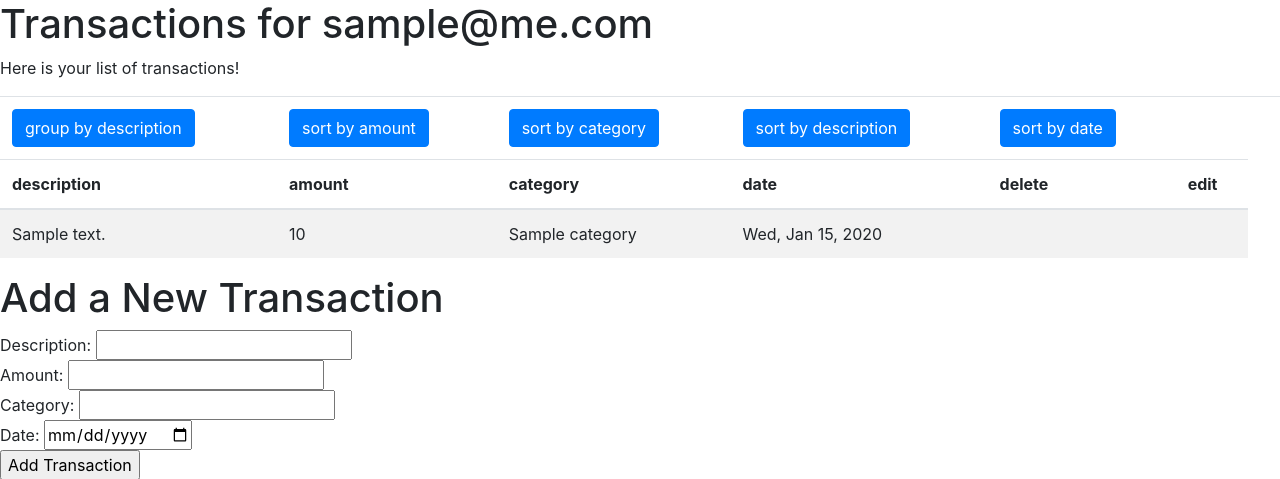
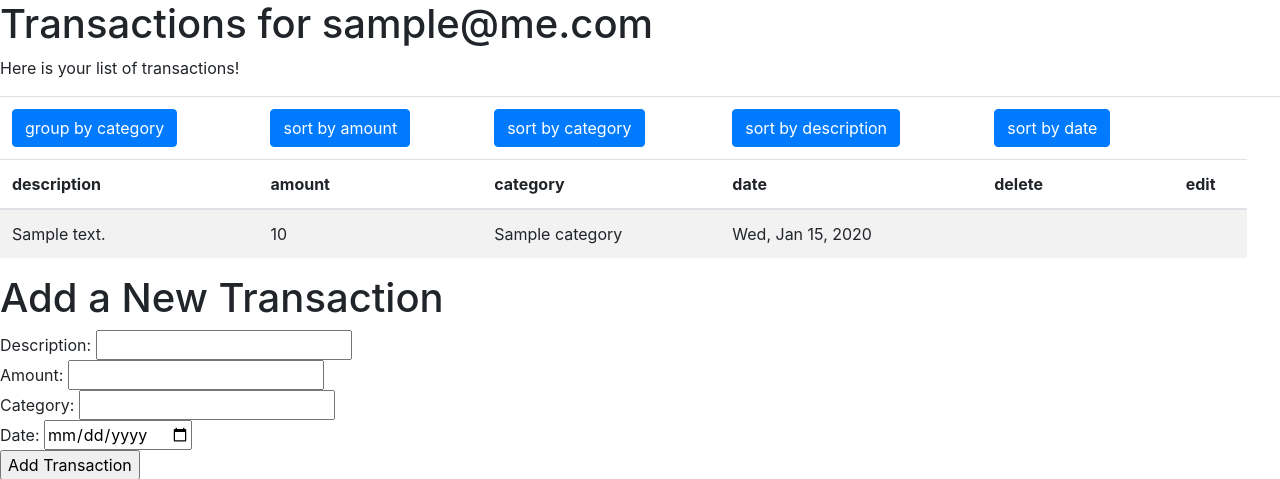
Before and after one commit to mnamadina/PA04, a Node server app: template myapp/views/transactionslist.ejs in a window 1280 px wide. Shown: the top 479 px of the page. Run offline with Node 20, Linux system fonts and the light colour scheme; tables that the repository leaves empty hold one stand-in row (values such as "Sample post"); the template is opened without the code that fills it: values that come from a table or form of the project are taken from there, most other values are stand-ins (such as "Sample title", 1, 10 or a date in 2020); some libraries are stand-ins or nearby versions.

Commit message:
edited group by category

```diff
--- a/myapp/views/transactionslist.ejs
+++ b/myapp/views/transactionslist.ejs
@@ -19,7 +19,7 @@
             <thead>
               <tr>
                 <td>
-                  <a class="btn btn-primary" href="/transactions?sortBy=category&sortOrder=<%= sortOrder = 'asc'%>" role="button">group by description</a>
+                  <a class="btn btn-primary" href="/transactions/byCategory" role="button">group by category</a>
                 </td>
                 <td>
                   <a class="btn btn-primary" href="/transactions?sortBy=amount&sortOrder=<%= sortOrder = 'asc'%>" role="button">sort by amount</a>
```
